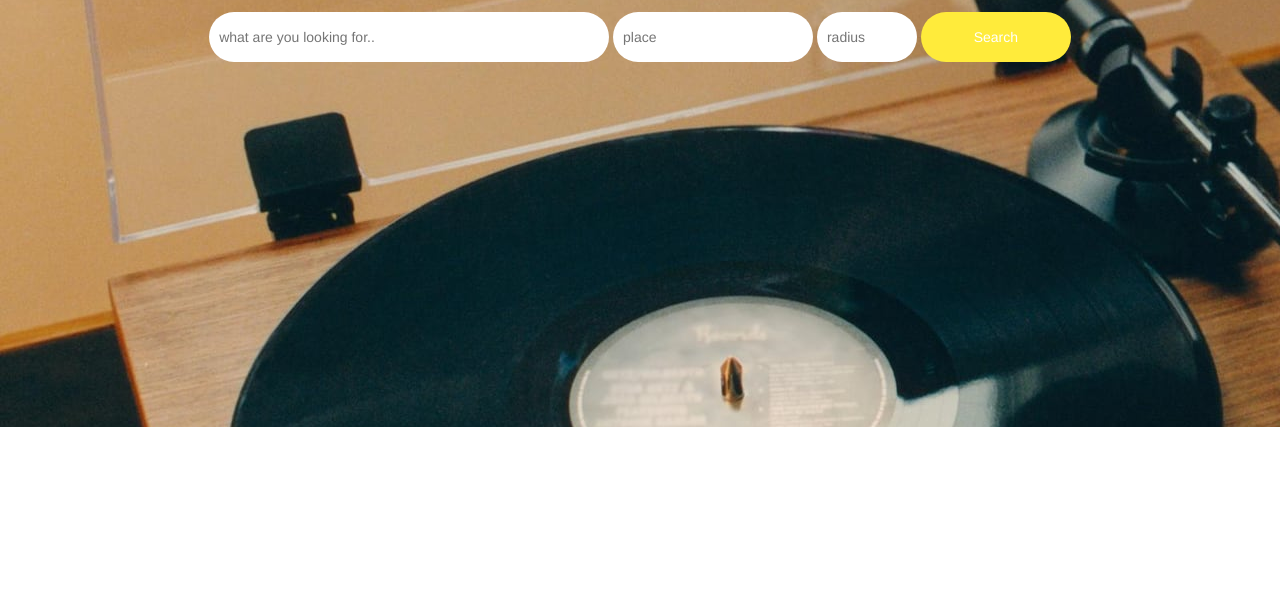
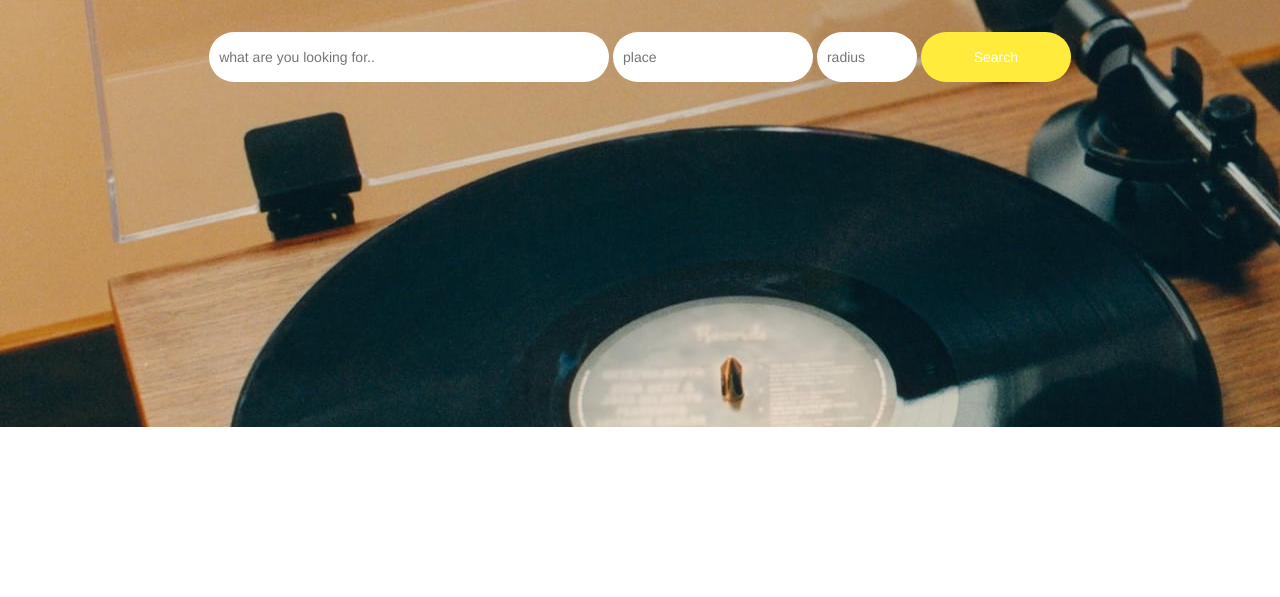
Before and after one commit to abhi055/Service247, a plain HTML site: page index.html in a window 1280 px wide. Shown: the part 203-800 px from the top of the page. Drawn offline with nearby package versions, Linux system fonts and the light colour scheme.

Commit message:
updated first canvas

```diff
--- a/css/styles.css
+++ b/css/styles.css
@@ -320,3 +320,7 @@ form.search-form {
     display: flex;
     justify-content: center;
 }
+.mt-6,
+.my-6 {
+  margin-top: 10rem !important;
+}
--- a/index.html
+++ b/index.html
@@ -33,7 +33,7 @@
 <!-- body-->
 <body>
 <div class="">
-    <header class="header-site bg-img fixed-top">
+    <header class="header-site fixed-top bg-img">
         <nav class="nav-main">
             <a href="index.html" name="Service247" title="Service247" aria-label="Service247"
             class="navbar-brand mr-5">
@@ -49,12 +49,12 @@
 
         </nav>
     </header>
-</div>
+
 
 <!-- main werapper -->
     <div class="main-wrapper" >
         <section class="header-banner bg-img d-flex align-items-center" style="min-height: 630px;">
-        <div class="container mt-80">
+            <div class="container mt-6">
             <div class="row">
                 <div class="col-ex-xl-10 col-12 mx-auto text-center text-white">
                     <h2 class="mb-4 text-white h1 font-weight-bold">
@@ -84,15 +84,13 @@
                                 <button class="search-btn" type="button">Search</button>
                             </div>
                         </form>
-
                     </div>
-
-
                 </div>
             </div>
         </div>
       </section>
-
+    </div>
+</div>
 
 </body>
 
```
Lines whose indentation alone changed are shown as unchanged.
